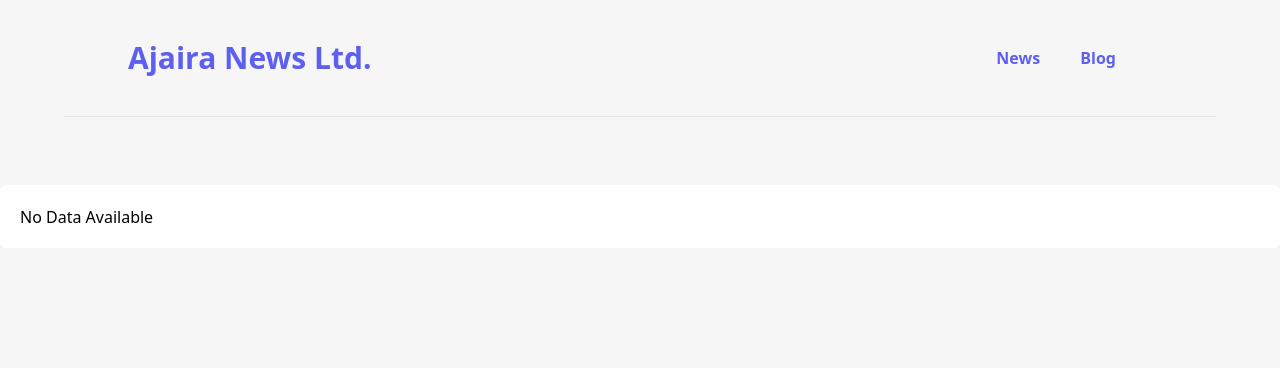
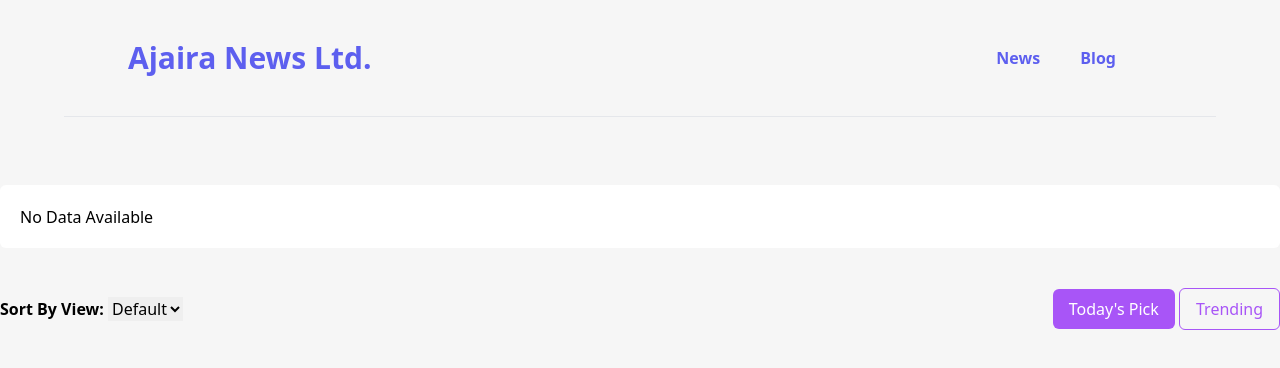
Before and after one commit to Ovi246/news-portal, a plain HTML site: page index.html in a window 1280 px wide. Drawn offline with nearby package versions, Linux system fonts and the light colour scheme; no server answers.

Commit message:
added sort section

```diff
--- a/index.html
+++ b/index.html
@@ -42,6 +42,25 @@
           <span id="categoryInfo" class="ml-5 text-md">No Data Available</span>
         </div>
       </section>
+      <section class="flex justify-between items-center mb-14">
+        <div>
+          <span class="font-semibold">Sort By View:</span>
+          <select>
+            <option selected>Default</option>
+            <option>View</option>
+          </select>
+        </div>
+        <div>
+          <button class="px-4 py-2 rounded-md text-white bg-purple-500">
+            Today's Pick
+          </button>
+          <button
+            class="border border-purple-500 text-purple-500 px-4 py-2 rounded-md"
+          >
+            Trending
+          </button>
+        </div>
+      </section>
     </div>
 
     <script src="index.js"></script>
```
